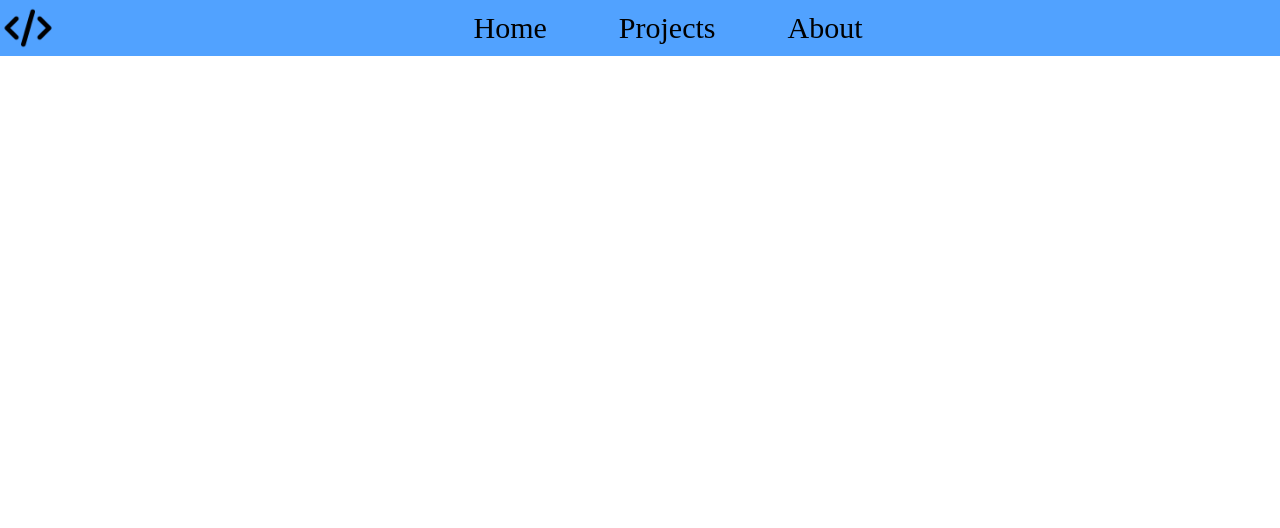
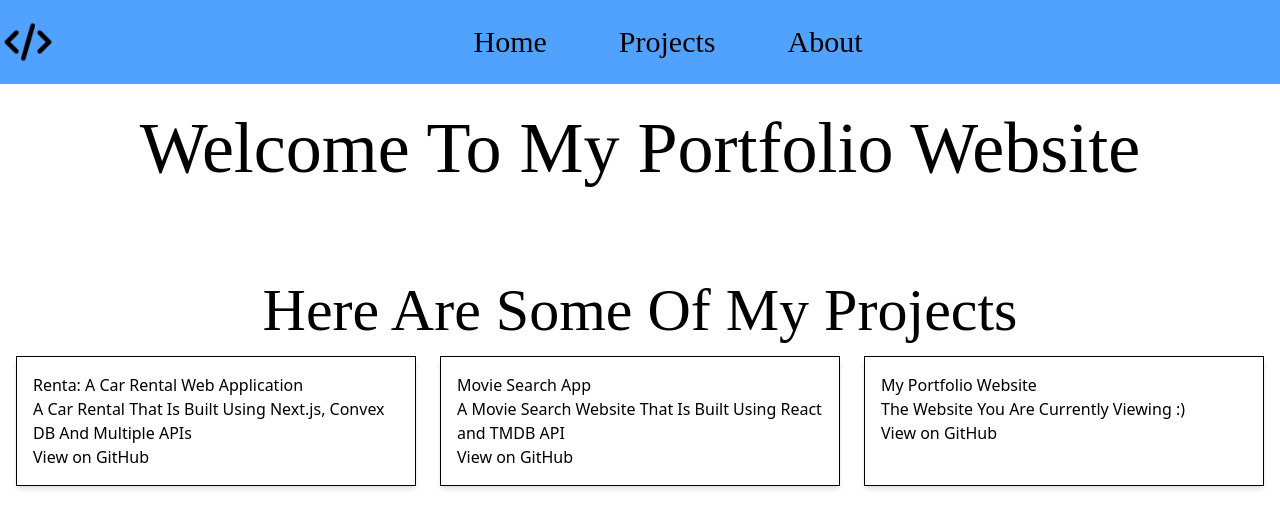
Before and after one commit to osman-m00/personal, a React app: page / in a window 1280 px wide. Shown: the top 528 px of the page. Built offline with nearby package versions, Linux system fonts and the light colour scheme; the HTML template or start-up script is replaced by a standard one.

Commit message:
card implement

```diff
--- a/src/App.jsx
+++ b/src/App.jsx
@@ -1,10 +1,15 @@
 import { useState } from 'react'
 import Header from './components/Header'
+import Card from './components/Card'
 function App() {
 
   return (
     <>
      <Header/>
+     <p className="font-['Montserrat'] text-7xl text-center mt-7">Welcome To My Portfolio Website</p>
+     <p className="font-['Montserrat'] text-6xl text-center mt-24">Here Are Some Of My Projects</p>
+     <Card/>
+
     </>
   )
 }
--- /dev/null
+++ b/src/components/Card.jsx
@@ -0,0 +1,20 @@
+import React from 'react';
+import projects from '../projectData';
+
+const Card = () => {
+  return (
+    <div className="grid grid-cols-3 gap-6 p-4">
+      {projects.map((project, index) => (
+        <div key={index} className="border p-4 shadow-md">
+          <h3>{project.title}</h3>
+          <p>{project.description}</p>
+          <a href={project.link} target="_blank" rel="noopener noreferrer">
+            View on GitHub
+          </a>
+        </div>
+      ))}
+    </div>
+  );
+};
+
+export default Card;
--- a/src/components/Header.jsx
+++ b/src/components/Header.jsx
@@ -2,8 +2,8 @@ import React from 'react'
 
 const Header = () => {
   return (
-   <header className="w-full border-blue-200 bg-blue-400">
-   <div className="container mx-auto flex items-center">
+   <header className="w-full border-blue-200 bg-blue-400 h-21">
+   <div className="container mx-auto flex items-center h-full">
     <div className="logo flex-shrink-0">
         <img src="./html.png" alt="Logo" className='w-14 h-14' />
     </div>
--- /dev/null
+++ b/src/projectData.js
@@ -0,0 +1,16 @@
+const projects = [
+ {title: "Renta: A Car Rental Web Application",
+    description: "A Car Rental That Is Built Using Next.js, Convex DB And Multiple APIs",
+    link: "https://github.com/seunsanyaa/Final-project-customer"
+ },{
+    title: "Movie Search App",
+    description: "A Movie Search Website That Is Built Using React and TMDB API",
+    link: "https://github.com/osman-m00/movie-app"
+ }, {
+    title: "My Portfolio Website",
+    description: "The Website You Are Currently Viewing :)",
+    link: "https://github.com/osman-m00/personal"
+ }
+  ];
+
+  export default projects;
```
